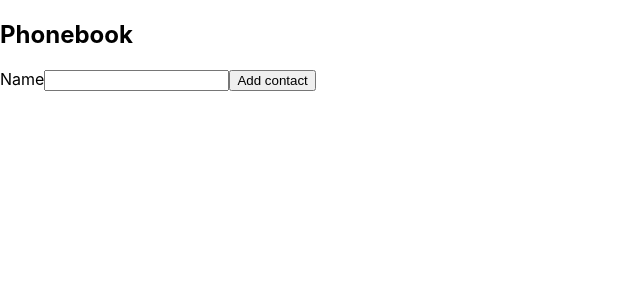
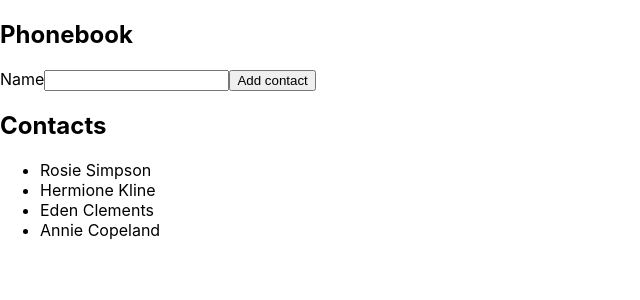
Before and after one commit to ruslan-moiseyenko/goit-react-hw-02-phonebook, a React (Create React App) app: page / in a window 1280 px wide. Shown: the top 300 px of the page, without its empty margins (0-640 px from the left). Built offline with nearby package versions, Linux system fonts and the light colour scheme.

Commit message:
added contacts section

```diff
--- a/src/components/App.js
+++ b/src/components/App.js
@@ -1,30 +1,25 @@
 import React, { Component } from 'react';
-import { nanoid } from 'nanoid';
 import Section from './feedback/Section';
 import PhonebookAddingForm from './phonebookAddingForm/phonebookAddingForm';
+import Contacts from './contacts/contacts';
 
 class App extends Component {
   state = {
     contacts: [
-      // { id: 'id-1', name: 'Rosie Simpson', number: '459-12-56' },
-      // { id: 'id-2', name: 'Hermione Kline', number: '443-89-12' },
-      // { id: 'id-3', name: 'Eden Clements', number: '645-17-79' },
-      // { id: 'id-4', name: 'Annie Copeland', number: '227-91-26' },
+      { id: 'id-1', name: 'Rosie Simpson', number: '459-12-56' },
+      { id: 'id-2', name: 'Hermione Kline', number: '443-89-12' },
+      { id: 'id-3', name: 'Eden Clements', number: '645-17-79' },
+      { id: 'id-4', name: 'Annie Copeland', number: '227-91-26' },
     ],
     name: '',
   };
 
-  // addContacts = event => {
-  //   this.setState({ contacts: event.target.value });
-  // };
 
   submitHandler = data => {
     console.log(data);
-    this.setState(prevState => {
-      return (
-        { contacts: [...prevState.contacts, data] }
-      );
-    }
+    this.setState(prevState => (
+      { contacts: [...prevState.contacts, data] }
+    )
     );
   };
 
@@ -34,6 +29,9 @@
         <Section title="Phonebook">
           <PhonebookAddingForm onSubmit={this.submitHandler} />
         </Section>
+        <Section title="Contacts">
+          <Contacts contacts={this.state.contacts} />
+        </Section>
       </>
     );
   }
--- a/src/components/contacts/contacts.js
+++ b/src/components/contacts/contacts.js
@@ -0,0 +1,19 @@
+import React from 'react';
+import { nanoid } from 'nanoid';
+import PropTypes from 'prop-types';
+
+const Contacts = ({ contacts }) => {
+  return (
+    <ul>
+      {contacts.map(({ name }) =>
+        <li key={nanoid()}>{name}</li>
+      )}
+    </ul>
+  );
+}
+
+export default Contacts;
+
+Contacts.propTypes = {
+  contacts: PropTypes.array.isRequired,
+}
--- a/src/components/phonebookAddingForm/phonebookAddingForm.js
+++ b/src/components/phonebookAddingForm/phonebookAddingForm.js
@@ -1,6 +1,6 @@
 import React, { Component } from 'react';
-import { nanoid } from 'nanoid';
-import PropTypes from 'prop-types';
+// import { nanoid } from 'nanoid';
+// import PropTypes from 'prop-types';
 
 class PhonebookAddingForm extends Component {
   state = { name: '' };
```
